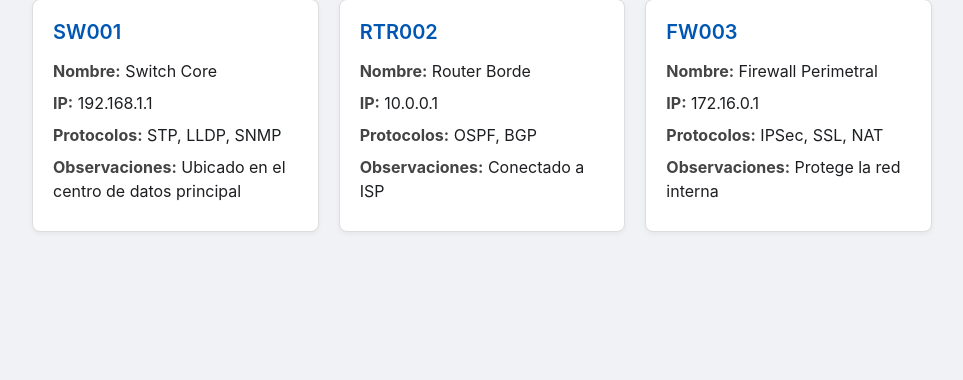
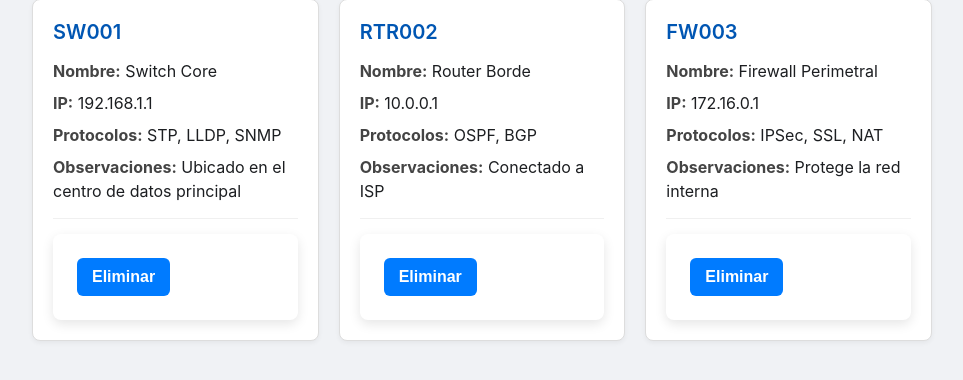
Before and after one commit to RaulLeon01/Registrar_Dispositivos_Red, a Flask app: page /vista/dispositivos in a window 1280 px wide. Shown: the part 195-575 px from the top of the page, without its empty margins (158-1121 px from the left). Run offline with Flask 3, Linux system fonts and the light colour scheme.

Commit message:
Añadir Función de Eliminar (Web y CSS)
Objetivo: Permitir al usuario eliminar un dispositivo desde la interfaz web.

```diff
--- a/app.py
+++ b/app.py
@@ -36,10 +36,9 @@
 def formulario_web():
     return render_template('formulario.html')
 
-@app.route('/vista/agregar', methods=['POST']) # CAMBIADO a POST
+@app.route('/vista/agregar', methods=['POST'])
 def agregar_dispositivo_web():
     """Ruta que procesa el formulario HTML."""
-    # CAMBIADO a request.form para datos de formulario POST
     data = {
         "sid": request.form.get('sid'),
         "nombre": request.form.get('nombre'),
@@ -48,40 +47,35 @@
         "observaciones": request.form.get('observaciones')
     }
     dispositivos_registrados.append(data)
-    # Redirige a la lista web
     return redirect(url_for('mostrar_dispositivos_web'))
 
-@app.route('/vista/dispositivos') # Ruta renombrada
+@app.route('/vista/dispositivos')
 def mostrar_dispositivos_web():
     return render_template('dispositivos.html', dispositivos=dispositivos_registrados)
 
+# --- NUEVA RUTA ---
+@app.route('/vista/eliminar/<string:sid>', methods=['POST'])
+def eliminar_dispositivo_web(sid):
+    """Ruta que elimina un dispositivo."""
+    global dispositivos_registrados
+    # Recreamos la lista excluyendo el dispositivo con el SID_original
+    dispositivos_registrados = [d for d in dispositivos_registrados if d['sid'] != sid]
+    return redirect(url_for('mostrar_dispositivos_web'))
 
 # --- RUTAS API (JSON PARA POSTMAN) ---
+# ... (Sin cambios en esta sección por ahora) ...
 
 @app.route('/api/dispositivos', methods=['GET'])
 def api_get_dispositivos():
-    """
-    (PARA POSTMAN) Obtiene todos los dispositivos en formato JSON.
-    """
     return jsonify(dispositivos_registrados)
 
 @app.route('/api/dispositivos', methods=['POST'])
 def api_add_dispositivo():
-    """
-    (PARA POSTMAN) Agrega un nuevo dispositivo.
-    Espera recibir un cuerpo (body) en formato JSON.
-    """
-    # Para API, usamos request.json
     if not request.json:
         return jsonify({"error": "La solicitud debe ser de tipo JSON"}), 400
-
     data = request.json
-
-    # Validación simple
     if not data.get('sid') or not data.get('nombre'):
         return jsonify({"error": "Los campos 'sid' y 'nombre' son obligatorios"}), 400
-
-    # Aseguramos la estructura de datos
     nuevo_dispositivo = {
         "sid": data.get('sid'),
         "nombre": data.get('nombre'),
@@ -89,12 +83,8 @@
         "protocolos": data.get('protocolos', []),
         "observaciones": data.get('observaciones', '')
     }
-
     dispositivos_registrados.append(nuevo_dispositivo)
-
-    # Devolvemos el objeto creado y un código 201 (Created)
     return jsonify(nuevo_dispositivo), 201
-
 
 if __name__ == '__main__':
     app.run(debug=True)
--- a/static/style.css
+++ b/static/style.css
@@ -101,3 +101,27 @@
 .device-card b {
     color: #444;
 }
+
+/* Estilos para botones de peligro (eliminar) */
+.button-danger {
+    background-color: #dc3545;
+    color: white;
+    padding: 8px 12px;
+    border: none;
+    border-radius: 6px;
+    cursor: pointer;
+    font-size: 14px;
+    font-weight: bold;
+    text-decoration: none;
+    display: inline-block;
+}
+.button-danger:hover {
+    background-color: #c82333;
+}
+
+/* Contenedor para los botones de acción en la tarjeta */
+.device-card-actions {
+    margin-top: 15px;
+    border-top: 1px solid #f0f0f0;
+    padding-top: 15px;
+}
--- a/templates/dispositivos.html
+++ b/templates/dispositivos.html
@@ -19,6 +19,12 @@
                 <p><b>IP:</b> {{ d.ip }}</p>
                 <p><b>Protocolos:</b> {{ d.protocolos | join(', ') }}</p>
                 <p><b>Observaciones:</b> {{ d.observaciones }}</p>
+
+                <div class="device-card-actions">
+                    <form action="{{ url_for('eliminar_dispositivo_web', sid=d.sid) }}" method="POST">
+                        <input type="submit" value="Eliminar" class="button-danger" onclick="return confirm('¿Estás seguro de que deseas eliminar este dispositivo?');">
+                    </form>
+                </div>
             </article>
             {% else %}
             <p>No hay dispositivos registrados.</p>
```
